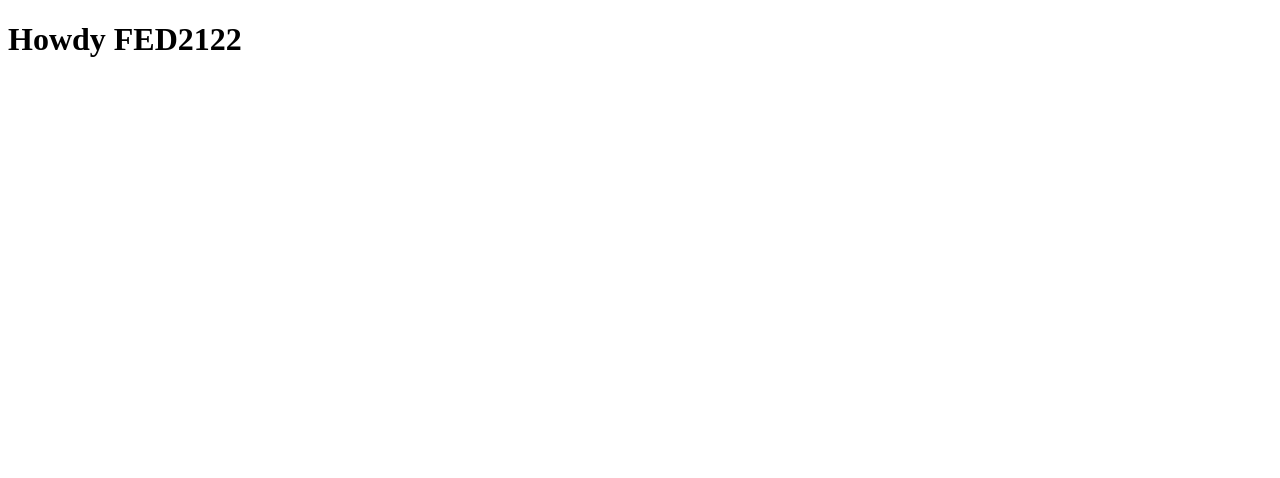
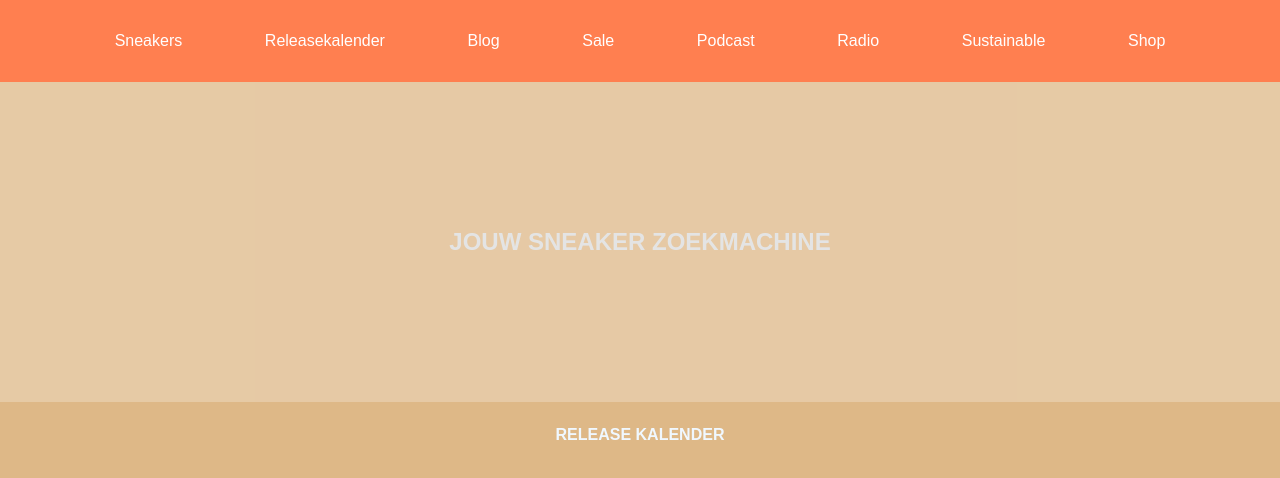
Before and after one commit to Artinjosprangers/FrontendDevelopment, a plain HTML site: page index.html in a window 1280 px wide. Drawn offline with Linux system fonts and the light colour scheme.

Commit message:
Add files via upload

```diff
--- a/index.html
+++ b/index.html
@@ -3,25 +3,44 @@
 
 <head>
 	<meta charset="UTF-8">
-	<meta name="author" content="jouw naam">
+	<meta name="author" content="Artinjo Sprangers">
 	<meta name="viewport" content="width=device-width, initial-scale=1">
 
-	<title>Howdy FED2122</title>
+	<title>SneakerJagers</title>
 
 	<link href="styles/style.css" rel="stylesheet">
 	<link rel="icon" type="image/svg+xml" href="images/favicon.svg">
 </head>
 
 <body>
+
 	<header>
+		<nav>
+			<ul class="navigatie">
+			<li><a href="#sneakers">Sneakers</a></li>
+			<li><a href="#sneakers">Releasekalender</a></li>
+			<li><a href="#sneakers">Blog</a></li>
+			<li><a href="#sneakers">Sale</a></li>
+			<li><a href="#sneakers">Podcast</a></li>
+			<li><a href="#sneakers">Radio</a></li>
+			<li><a href="#sneakers">Sustainable</a></li>
+			<li><a href="#sneakers">Shop</a></li>
+			</ul>
+		</nav>
+	</header>
 
-	</header>
 	<main>
 		<section>
-			<h1></h1>
+			<h1>Jouw sneaker zoekmachine</h1>
+		</section>
+
+		<section>
+			<article>
+				<h2>Release Kalender</h2>
+			</article>
 		</section>
 	</main>
-	<h1>Howdy FED2122</h1>
+	<h1></h1>
 	<footer>
 
 	</footer>
--- a/styles/style.css
+++ b/styles/style.css
@@ -1,4 +1,99 @@
 /* CSS Document */
 *, *::after, *::before {
   box-sizing:border-box;
+  margin: 0;
+  padding: 0;
 }
+
+/********************/
+/* ALGEMENE STIJLEN */
+/********************/
+
+p{
+  font-family: sans-serif;
+  font-size: 16px;
+}
+
+h1{
+  font-size: 1.5em;
+  font-family: sans-serif;
+  text-transform: uppercase;
+  color: gainsboro;
+}
+
+h2{
+  font-size: 1em;
+  font-family: sans-serif;
+  text-transform: uppercase;
+  color: aliceblue;
+}
+
+/********************/
+/*      HEADER      */
+/********************/
+
+/* header{
+  background-color: teal;
+  opacity: 20%;
+  height: 5em;
+  max-width: 100%;
+}
+
+
+/********************/
+/*    NAVIGATIE     */
+/********************/
+.navigatie{
+  background-color: coral;
+  display: flex;
+  justify-content: flex-end;
+  justify-content: space-evenly;
+  padding: 2em;
+}
+
+li{
+  display: flex;
+  color: white;
+  font-family: sans-serif;
+}
+
+ li a{
+  text-decoration: none;
+  color: white;
+ }
+
+ li a:hover{
+  color: teal;
+  transition: .5s;
+ }
+
+/********************/
+/*      SECTIONS    */
+/********************/
+
+/*eerste section*/
+
+section:first-of-type {
+  display: flex;
+  align-items: center;
+  justify-content: center;
+  background-color: burlywood;
+  opacity: 75%;
+  max-width: 100%;
+  height: 20em;
+}
+
+/*tweede section*/
+
+section:nth-of-type(2) {
+  display: flex;
+  align-items: flex-start;
+  justify-content: center;
+  background-color: burlywood;
+  max-width: 100%;
+  height: 30em;
+}
+
+section:nth-of-type(2) h2 {
+  padding: 1.5em;
+}
```
Also changed, not shown: 1 other file.
